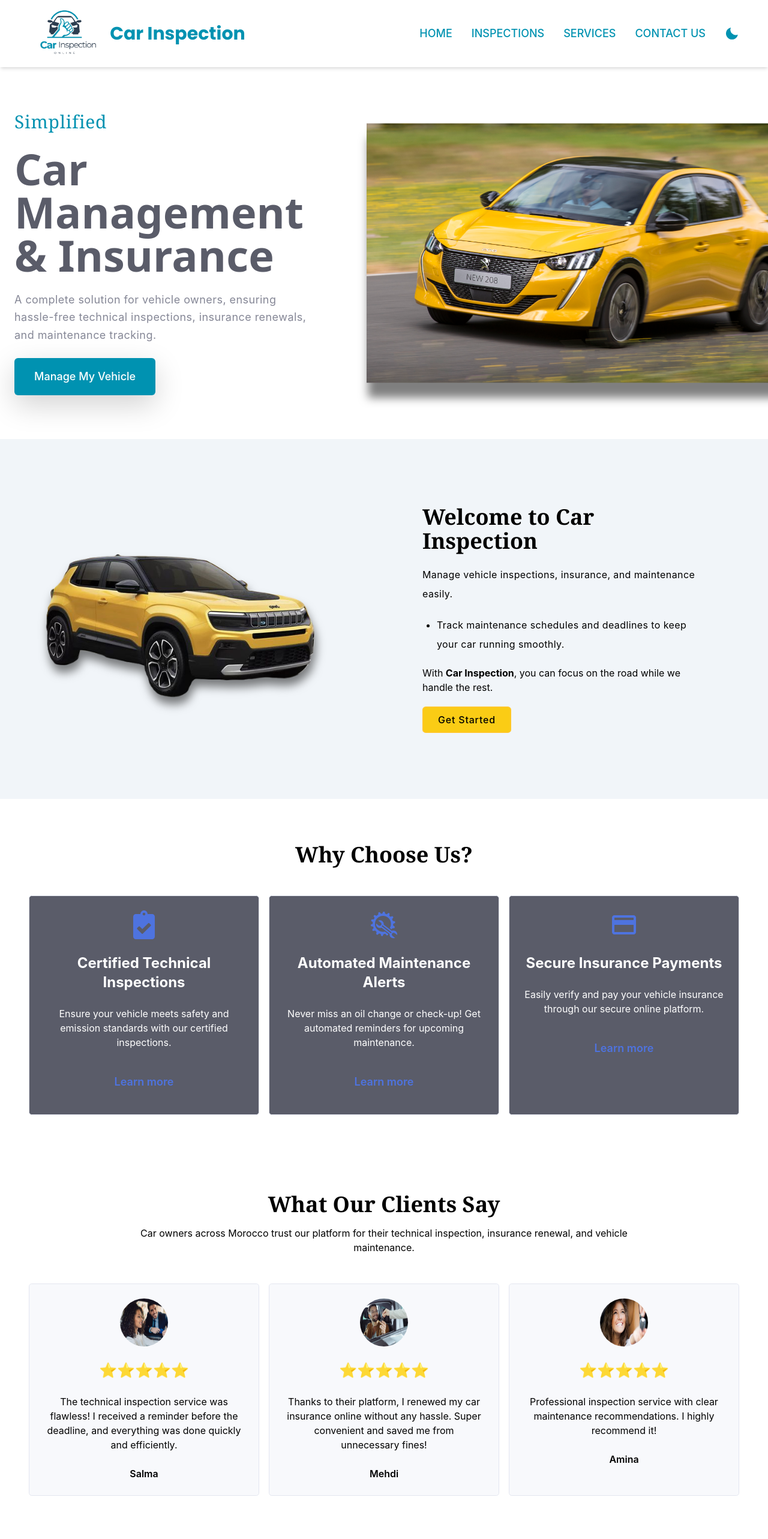
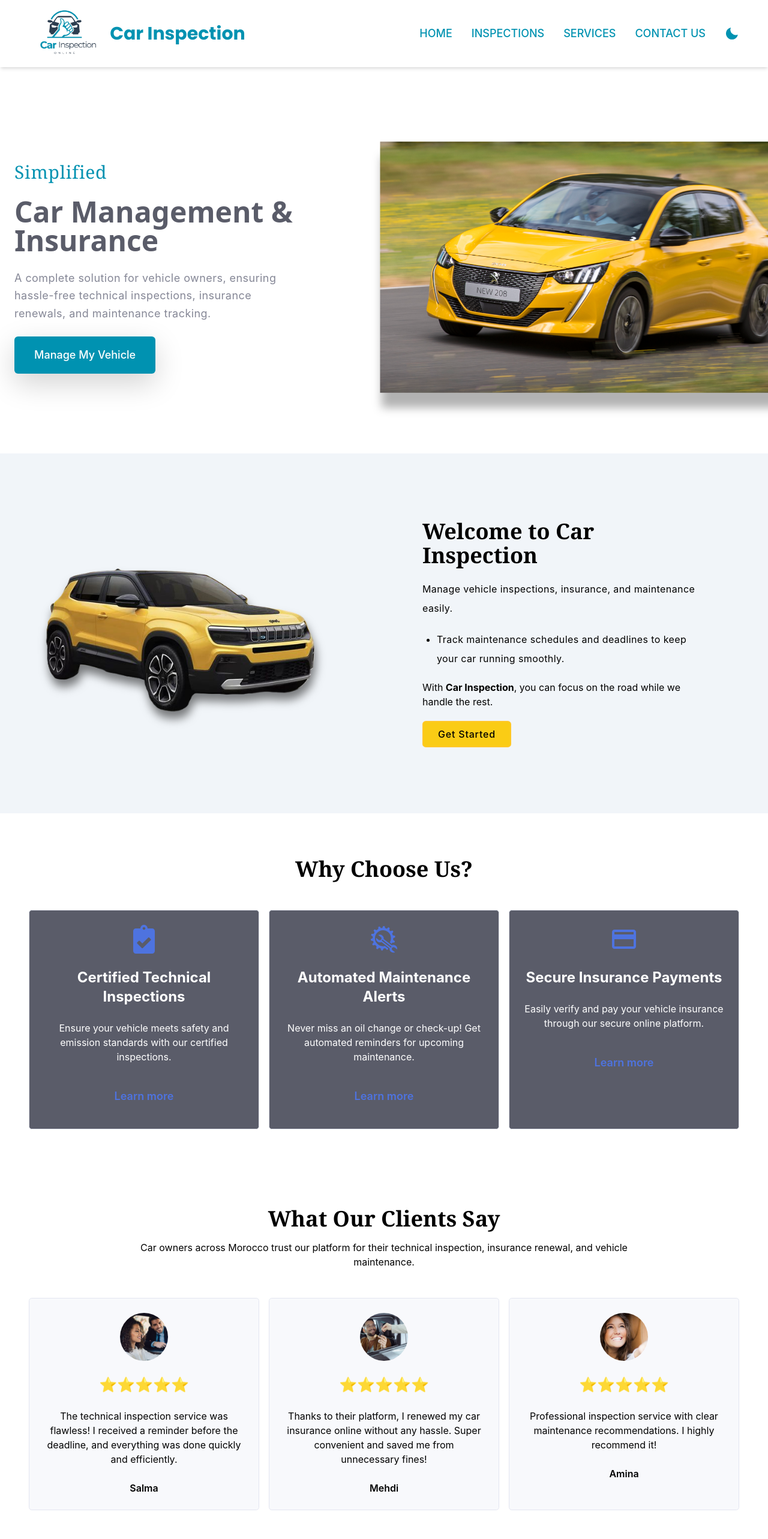
Before and after one commit to chaimaebouassab2412/vehicle-inspection_frontend, a React (Vite) app in the folder VehicleInspectionInsuranceWeb/: page / in a window 1280 px wide. Shown: the top 2566 px of the page at 60% size. Built offline with nearby package versions, Linux system fonts and the light colour scheme.

Commit message:
Improved responsiveness for '/' route and set testimonial images to cover

```diff
--- a/VehicleInspectionInsuranceWeb/src/components/Contact/Contact.jsx
+++ b/VehicleInspectionInsuranceWeb/src/components/Contact/Contact.jsx
@@ -8,7 +8,7 @@ const Contact = () => {
         <div className="container">
           <div className="grid grid-cols-1 sm:grid-cols-3 gap-6 bg-gray-800 py-8 px-6">
             <div className="col-span-2 space-y-3">
-              <h1 className="text-4xl sm:text-5xl font-bold text-white">
+              <h1 className="text-3xl sm:text-4xl font-bold text-white">
                 Ensure Your Vehicle is Road-Ready with Our Expert Services!
               </h1>
               <p className="text-lg sm:text-xl text-gray-300 font-medium leading-relaxed">
--- a/VehicleInspectionInsuranceWeb/src/components/Hero/Hero.jsx
+++ b/VehicleInspectionInsuranceWeb/src/components/Hero/Hero.jsx
@@ -12,9 +12,9 @@ const Hero = ({ theme }) => {
   });
 
   return (
-<div className="dark:bg-black dark:text-white duration-300 w-full overflow-hidden">
+    <div className="pt-4 dark:bg-black dark:text-white duration-300 w-full overflow-hidden">
       <div className="w-screen min-h-[620px] flex px-4">
-        <div className="grid grid-cols-1 sm:grid-cols-2 place-items-center">
+        <div className="grid grid-cols-1 sm:grid-cols-2 items-center gap-10">
           <div
             data-aos="zoom-in"
             data-aos-duration="1500"
@@ -24,7 +24,7 @@ const Hero = ({ theme }) => {
             <img
               src={theme === "dark" ? carPng : yellowCar}
               alt=""
-              className="sm:scale-125 max-w-full max-h-[600px] drop-shadow-[2px_20px_6px_rgba(0,0,0,0.50)] sm:translate-x-12"
+              className="sm:scale-125 max-w-full max-h-[600px] drop-shadow-[2px_20px_6px_rgba(0,0,0,0.30)] sm:translate-x-12"
             />
           </div>
           <div className="space-y-6 order-2 sm:order-1 sm:pr-32">
@@ -37,7 +37,7 @@ const Hero = ({ theme }) => {
             <h1
               data-aos="fade-up"
               data-aos-delay="600"
-    className="text-5xl lg:text-7xl font-extrabold font-sans leading-tight text-gray-800 dark:text-white"
+              className="text-4xl lg:text-5xl font-extrabold font-sans leading-tight text-gray-800 dark:text-white"
             >
               Car Management & Insurance
             </h1>
--- a/VehicleInspectionInsuranceWeb/src/components/Testimonial/Testimonial.jsx
+++ b/VehicleInspectionInsuranceWeb/src/components/Testimonial/Testimonial.jsx
@@ -61,7 +61,7 @@ const Testimonial = () => {
                   <img
                     src={testimonial.image}
                     alt={`${testimonial.name}'s Testimonial`}
-                    className="rounded-full w-20 h-20"
+                    className="rounded-full w-20 h-20 object-cover object-center"
                   />
                 </div>
                 <div className="text-2xl">⭐⭐⭐⭐⭐</div>
```
Lines whose indentation alone changed are shown as unchanged.
